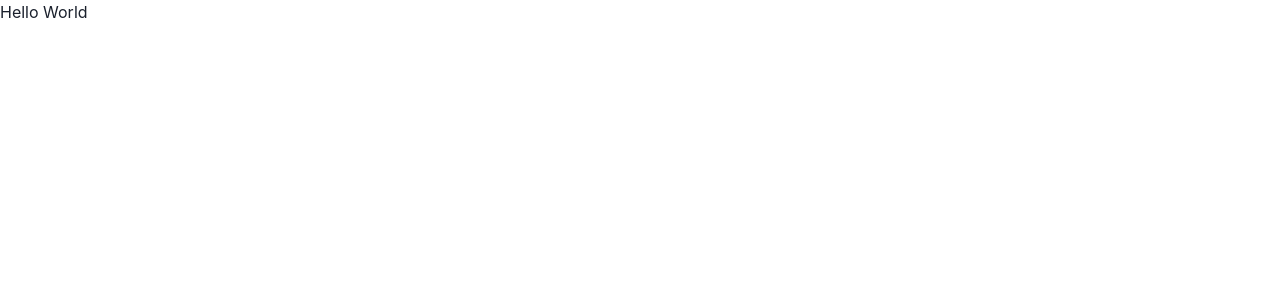
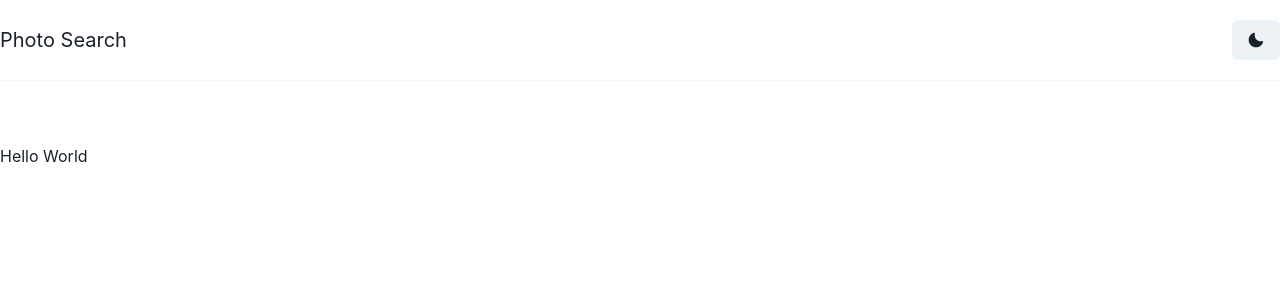
Before and after one commit to rafahuaman/photo-search, a Next.js app: page / in a window 1280 px wide. Shown: the top 300 px of the page. Built offline with nearby package versions, Linux system fonts and the light colour scheme.

Commit message:
Adds page layout. Extracts Providers wrapper.

```diff
--- a/package.json
+++ b/package.json
@@ -17,6 +17,7 @@
     "e2e:headless": "start-server-and-test dev:test http://localhost:3099 cypress:headless"
   },
   "dependencies": {
+    "@chakra-ui/icons": "^2.0.17",
     "@chakra-ui/react": "^2.5.0",
     "@emotion/react": "^11.10.5",
     "@emotion/styled": "^11.10.5",
--- /dev/null
+++ b/src/components/_app/Providers.tsx
@@ -0,0 +1,23 @@
+import { ChakraProvider } from "@chakra-ui/react";
+import {
+  Hydrate,
+  QueryClient,
+  QueryClientProvider,
+} from "@tanstack/react-query";
+import { useState } from "react";
+
+interface ProvidersProps {
+  children: React.ReactNode;
+  pageProps: { dehydratedState: unknown };
+}
+
+export default function Providers({ children, pageProps }: ProvidersProps) {
+  const [queryClient] = useState(() => new QueryClient({}));
+  return (
+    <QueryClientProvider client={queryClient}>
+      <Hydrate state={pageProps.dehydratedState}>
+        <ChakraProvider>{children}</ChakraProvider>
+      </Hydrate>
+    </QueryClientProvider>
+  );
+}
--- /dev/null
+++ b/src/components/layout/Container.tsx
@@ -0,0 +1,9 @@
+import { Container as ChakraContainer, ContainerProps } from "@chakra-ui/react";
+
+export default function Container({ children, ...props }: ContainerProps) {
+  return (
+    <ChakraContainer px={{ base: 4, lg: 0 }} maxW="container.xl" {...props}>
+      {children}
+    </ChakraContainer>
+  );
+}
--- /dev/null
+++ b/src/components/layout/Layout.tsx
@@ -0,0 +1,22 @@
+import { Flex } from "@chakra-ui/react";
+import { ReactNode } from "react";
+import Container from "./Container";
+
+import NavBar from "./NavBar";
+
+function Main({ children }: { children: ReactNode }) {
+  return (
+    <Flex as="main" role="main" direction="column" flex="1" py="16">
+      <Container flex="1">{children}</Container>
+    </Flex>
+  );
+}
+
+export default function Layout({ children }: { children: ReactNode }) {
+  return (
+    <Flex direction="column" flex="1">
+      <NavBar />
+      <Main>{children}</Main>
+    </Flex>
+  );
+}
--- /dev/null
+++ b/src/components/layout/NavBar.tsx
@@ -0,0 +1,37 @@
+import { MoonIcon, SunIcon } from "@chakra-ui/icons";
+import {
+  Box,
+  Button,
+  Flex,
+  Stack,
+  Text,
+  useColorMode,
+  useColorModeValue,
+} from "@chakra-ui/react";
+import Container from "./Container";
+
+export default function NavBar() {
+  const { colorMode, toggleColorMode } = useColorMode();
+  return (
+    <Box
+      as="nav"
+      role="navigation"
+      bg={useColorModeValue("white", "gray.900")}
+      boxShadow="sm"
+    >
+      <Container py={{ base: "4", lg: "5" }}>
+        <Flex alignItems={"center"} justifyContent={"space-between"}>
+          <Text fontSize="xl">Photo Search</Text>
+
+          <Flex alignItems={"center"}>
+            <Stack direction={"row"} spacing={7}>
+              <Button onClick={toggleColorMode}>
+                {colorMode === "light" ? <MoonIcon /> : <SunIcon />}
+              </Button>
+            </Stack>
+          </Flex>
+        </Flex>
+      </Container>
+    </Box>
+  );
+}
--- a/src/pages/_app.tsx
+++ b/src/pages/_app.tsx
@@ -1,21 +1,13 @@
+import Layout from "@/components/layout/Layout";
+import Providers from "@/components/_app/Providers";
 import type { AppProps } from "next/app";
-import { ChakraProvider } from "@chakra-ui/react";
-import {
-  Hydrate,
-  QueryClient,
-  QueryClientProvider,
-} from "@tanstack/react-query";
-import { useState } from "react";
 
 export default function App({ Component, pageProps }: AppProps) {
-  const [queryClient] = useState(() => new QueryClient({}));
   return (
-    <QueryClientProvider client={queryClient}>
-      <Hydrate state={pageProps.dehydratedState}>
-        <ChakraProvider>
-          <Component {...pageProps} />
-        </ChakraProvider>
-      </Hydrate>
-    </QueryClientProvider>
+    <Providers pageProps={pageProps}>
+      <Layout>
+        <Component {...pageProps} />
+      </Layout>
+    </Providers>
   );
 }
--- a/src/pages/index.tsx
+++ b/src/pages/index.tsx
@@ -9,7 +9,7 @@ export default function Home() {
         <meta name="viewport" content="width=device-width, initial-scale=1" />
         <link rel="icon" href="/favicon.ico" />
       </Head>
-      <main>Hello World</main>
+      Hello World
     </>
   );
 }
```
Also changed, not shown: 1 other file (tests, documents, lock files or other folders).
